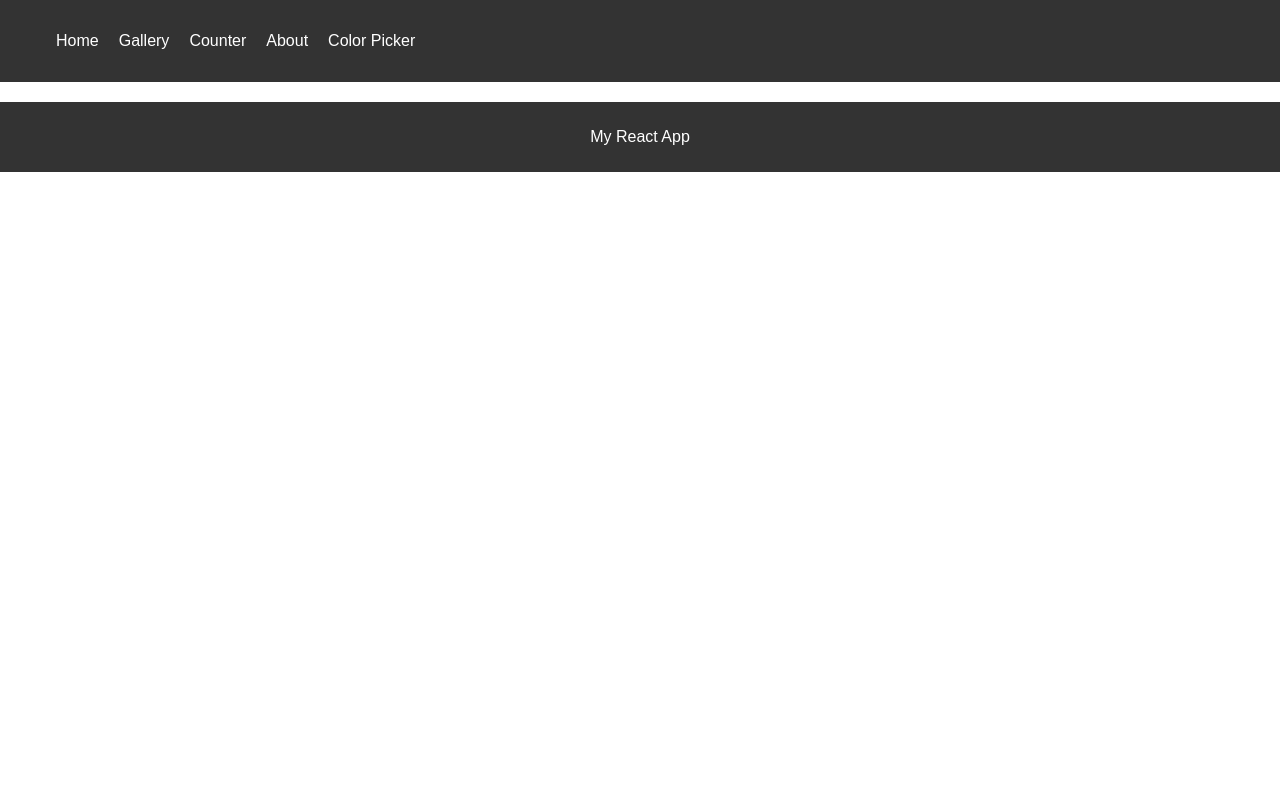
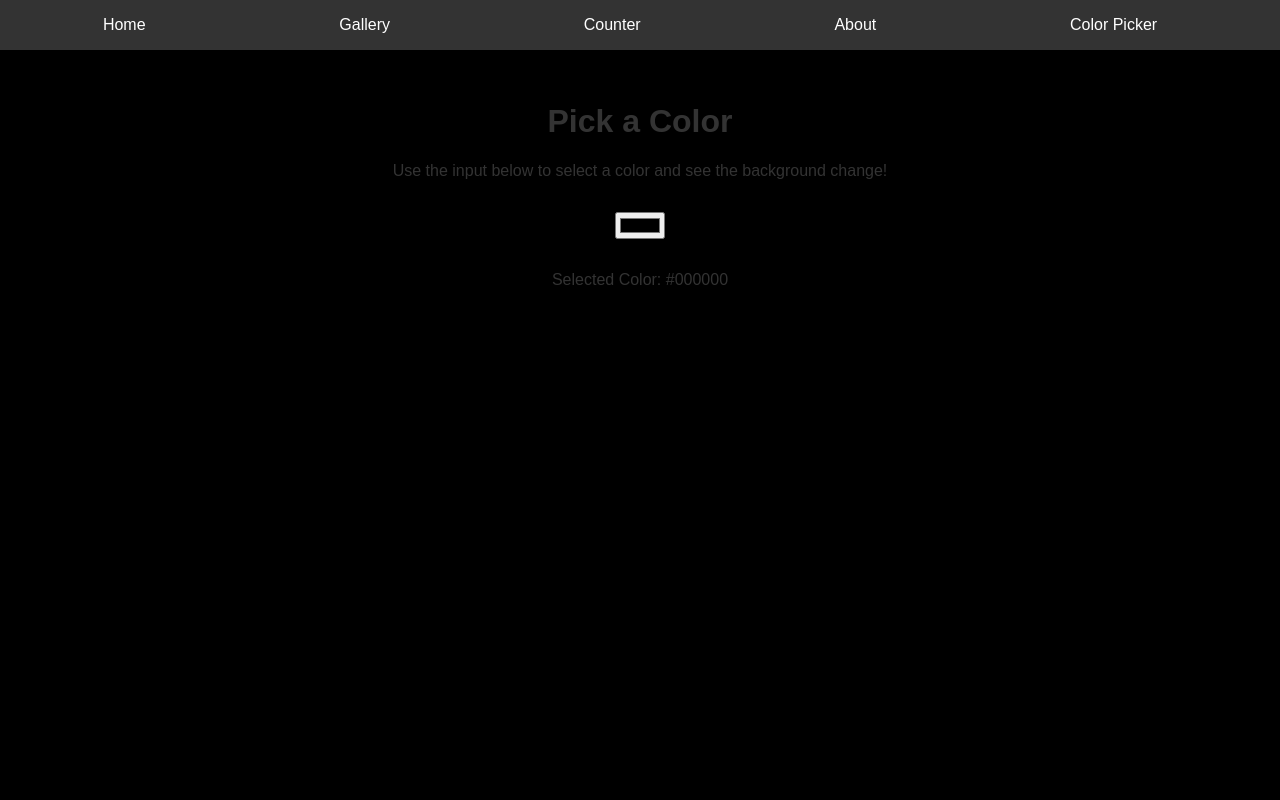
Before and after one commit to aycamervetohumcu/React-Assignment-1, a React (Vite) app in the folder my-react-app/: page /color-picker in a window 1280 px wide. Shown: the top 800 px of the page. Built offline with nearby package versions, Linux system fonts and the light colour scheme.

Commit message:
colorcontext, navbar bar, index css are changed

```diff
--- a/my-react-app/src/App.jsx
+++ b/my-react-app/src/App.jsx
@@ -1,14 +1,16 @@
 import { BrowserRouter as Router, Routes, Route } from 'react-router-dom';
 import Navbar from './Components/Navbar';
 import Footer from './Components/Footer';
-import Home from './pages/home';
+import Home from './pages/Home';
 import CounterPage from './pages/CounterPage';
 import About from './pages/About';
-import Gallery from "./Components/Gallery.jsx";
-import ColorPickPAge from "./pages/ColorPickPage";
+import Gallery from './Components/Gallery';
+import ColorPickPage from './pages/ColorPickPage';
+import { ColorProvider } from './contexts/ColorContext';
 
 function App() {
   return (
+    <ColorProvider>
       <Router>
         <Navbar />
         <Routes>
@@ -16,10 +18,11 @@ function App() {
           <Route path="/gallery" element={<Gallery />} />
           <Route path="/counter" element={<CounterPage />} />
           <Route path="/about" element={<About />} />
-        <Route path="/color-picker" element={<colorPickPage />} />
+          <Route path="/color-picker" element={<ColorPickPage />} />
         </Routes>
         <Footer />
       </Router>
+    </ColorProvider>
   );
 }
 
--- a/my-react-app/src/Components/Navbar.jsx
+++ b/my-react-app/src/Components/Navbar.jsx
@@ -1,8 +1,12 @@
-import { Link } from 'react-router-dom';
+import { useContext } from "react";
+import { Link } from "react-router-dom";
+import { ColorContext } from "../contexts/ColorContext";
 
 function Navbar() {
+  const { navbarColor } = useContext(ColorContext);
+
   return (
-        <nav>
+    <nav style={{ backgroundColor: navbarColor, padding: "1rem" }}>
       <ul>
         <li><Link to="/">Home</Link></li>
         <li><Link to="/gallery">Gallery</Link></li>
--- /dev/null
+++ b/my-react-app/src/contexts/ColorContext.jsx
@@ -0,0 +1,13 @@
+import { createContext, useState } from "react";
+
+export const ColorContext = createContext();
+
+export function ColorProvider({ children }) {
+  const [navbarColor, setNavbarColor] = useState("#333");
+
+  return (
+    <ColorContext.Provider value={{ navbarColor, setNavbarColor }}>
+      {children}
+    </ColorContext.Provider>
+  );
+}
--- a/my-react-app/src/index.css
+++ b/my-react-app/src/index.css
@@ -13,6 +13,9 @@ nav {
 nav ul {
   list-style: none;
   display: flex;
+  justify-content: space-around;
+  padding: 0;
+  margin: 0;
 }
 
 nav li {
--- a/my-react-app/src/main.jsx
+++ b/my-react-app/src/main.jsx
@@ -2,9 +2,12 @@ import { StrictMode } from "react";
 import { createRoot } from "react-dom/client";
 import "./index.css";
 import App from "./App.jsx";
+import { ColorProvider } from "./contexts/ColorContext";
 
 createRoot(document.getElementById("root")).render(
   <StrictMode>
-    <App />
+    <ColorProvider>
+      <App />
+    </ColorProvider>
   </StrictMode>
 );
--- a/my-react-app/src/pages/ColorPickPage.jsx
+++ b/my-react-app/src/pages/ColorPickPage.jsx
@@ -1,18 +1,23 @@
-import { useState } from "react";
+import { useState, useContext } from "react";
+import { ColorContext } from "../contexts/ColorContext";
 
-function ColorPickPage() {
-const [selectedColor, setSelectedColor] = useState("#000000");
+function ColorPickerPage() {
+  const [selectedColor, setSelectedColor] = useState("#000000");
+  const { setNavbarColor } = useContext(ColorContext);
 
-const handleColorChange = (event) => {
-    setSelectedColor(event.target.value);
-};
-return (
+  const handleColorChange = (event) => {
+    const newColor = event.target.value;
+    setSelectedColor(newColor);
+    setNavbarColor(newColor); // Update Navbar color dynamically
+  };
+
+  return (
     <div
       style={{
         textAlign: "center",
         padding: "2rem",
         backgroundColor: selectedColor,
-        color: selectedColor === "#000000" ? "#FFFFFF" : "#000000",
+        color: selectedColor === "#333" ? "#FFFFFF" : "#333",
         minHeight: "100vh",
       }}
     >
@@ -29,4 +34,4 @@ return (
   );
 }
 
-export default ColorPickPage;
+export default ColorPickerPage;
```
Lines whose indentation alone changed are shown as unchanged.
